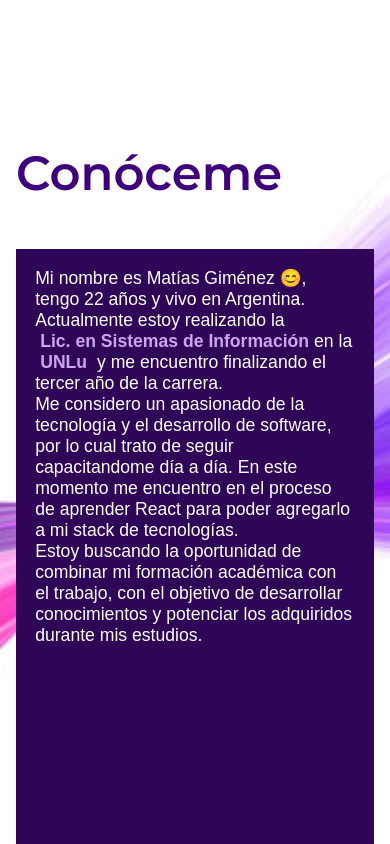
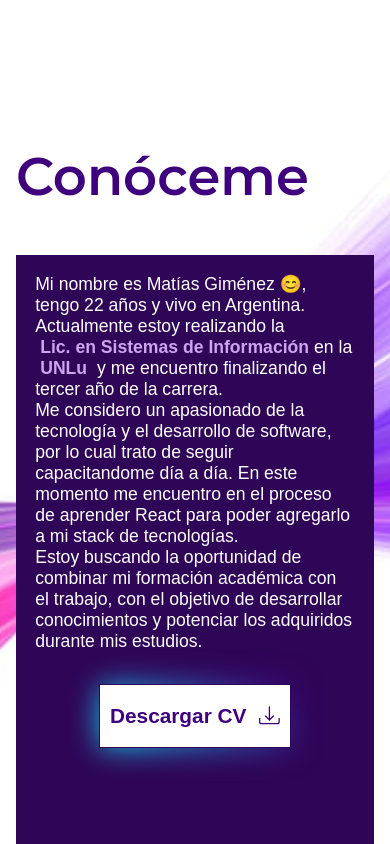
Before and after one commit to matiasgimenezdev/portfolio, a React (Vite) app: page / in a window 390 px wide. Shown: the part 780-1624 px from the top of the page. Built offline with nearby package versions, Linux system fonts and the light colour scheme; a web font is replaced by a local one.

Commit message:
adding button for downloading CV

```diff
--- a/src/components/About/About.jsx
+++ b/src/components/About/About.jsx
@@ -1,6 +1,6 @@
 import './About.scss';
 import { Link } from '../';
-import { ImLocation } from 'react-icons/im';
+import { BsDownload } from 'react-icons/bs';
 
 export function About() {
 	return (
@@ -28,10 +28,11 @@ export function About() {
 					conocimientos y potenciar los adquiridos durante mis
 					estudios.
 					<br />
-					<span className='location'>
-						<ImLocation />
-						Buenos Aires, Argentina
-					</span>
+					<a href='/CV.pdf' download='CV.pdf' className='cvLink'>
+						<button className='cvButton'>
+							Descargar CV <BsDownload />
+						</button>
+					</a>
 				</p>
 			</div>
 		</section>
--- a/src/components/About/About.scss
+++ b/src/components/About/About.scss
@@ -1,5 +1,5 @@
+@import '../../utils/variables.scss';
 @import '../../utils/shared.scss';
-@import '../../utils/variables.scss';
 
 .about {
 	min-height: 100vh;
@@ -26,18 +26,24 @@
 			color: white;
 			background-color: $darkPurple;
 			padding: 2rem;
+			z-index: 0;
 		}
 
-		.location {
-			font-family: $headerFont;
-			width: 100%;
-			display: flex;
-			justify-content: flex-start;
-			align-items: baseline;
-			gap: 1rem;
-			margin: 3rem 0;
-			font-size: 3rem;
-			color: white;
+		.cvLink {
+			text-decoration: none;
+			font-family: $titleFont;
+
+			.cvButton {
+				@include animatedButton;
+				font-weight: bold;
+				width: 40%;
+				height: 4rem;
+				margin: 2rem auto;
+
+				&:hover svg {
+					transform: translate(0px, 5px);
+				}
+			}
 		}
 	}
 }
@@ -61,10 +67,6 @@
 				width: 95%;
 				height: 85%;
 			}
-
-			.location {
-				font-size: 2rem;
-			}
 		}
 	}
 }
@@ -79,11 +81,6 @@
 				height: 75%;
 				padding: 1.2rem;
 			}
-
-			.location {
-				font-size: 2rem;
-				margin: 2rem 0;
-			}
 		}
 	}
 }
@@ -97,11 +94,6 @@
 				width: 95%;
 				height: 90%;
 			}
-
-			.location {
-				font-size: 1.8rem;
-				margin: 2rem 0;
-			}
 		}
 	}
 }
@@ -111,10 +103,6 @@
 		.aboutContent {
 			.aboutText {
 				height: 90%;
-			}
-
-			.location {
-				display: none;
 			}
 		}
 	}
@@ -132,7 +120,22 @@
 @media screen and (max-width: 450px) {
 	.about {
 		.aboutContent {
-			height: 85vh;
+			height: 90vh;
+
+			.cvLink {
+				text-decoration: none;
+				font-family: $titleFont;
+
+				.cvButton {
+					width: 60%;
+					height: 4rem;
+					margin: 2rem auto;
+
+					&:hover svg {
+						transform: translate(0px, 5px);
+					}
+				}
+			}
 		}
 	}
 }
@@ -150,7 +153,7 @@
 	.about {
 		font-size: 1.1rem;
 		.aboutContent {
-			height: 80vh;
+			height: 85vh;
 		}
 	}
 }
@@ -158,8 +161,5 @@
 @media screen and (max-width: 330px) {
 	.about {
 		font-size: 1rem;
-		.aboutContent {
-			height: 80vh;
-		}
 	}
 }
--- a/src/components/Introduction/Introduction.scss
+++ b/src/components/Introduction/Introduction.scss
@@ -1,4 +1,5 @@
 @import '../../utils/variables.scss';
+@import '../../utils/shared.scss';
 @import url('https://fonts.googleapis.com/css2?family=VT323&display=swap');
 
 .introduction {
@@ -48,50 +49,12 @@
 			width: 40%;
 
 			.moreButton {
-				font-family: $textFont;
-				display: flex;
-				align-items: center;
-				justify-content: center;
-				gap: 0.8rem;
-				height: 3rem;
+				@include animatedButton;
 				width: 100%;
-				font-size: 1.3rem;
-				padding: 0.5rem;
-				text-align: center;
-				background-color: white;
-				color: $purple;
-				outline: none;
-				border: 1px solid $darkPurple;
-				cursor: pointer;
-				position: relative;
 
 				&:hover svg {
 					translate: 8px 0;
 					background: white;
-				}
-
-				&::before {
-					content: '';
-					position: absolute;
-					top: 0;
-					left: 0;
-					width: 100%;
-					height: 100%;
-					z-index: -1;
-					background: linear-gradient(
-						45deg,
-						#f988ff,
-						#fc098b,
-						#3f007e,
-						#fc098b,
-						#f988ff,
-						#0fe9f8,
-						#3f007e,
-						#0fe9f8
-					);
-					background-size: 800%;
-					filter: blur(15px);
-					animation: glowing 25s linear infinite;
 				}
 			}
 		}
@@ -101,18 +64,6 @@
 		width: 500px;
 		height: 350px;
 		margin-bottom: 5%;
-	}
-}
-
-@keyframes glowing {
-	0% {
-		background-position: 0 0;
-	}
-	50% {
-		background-position: 400% 0;
-	}
-	100% {
-		background-position: 0 0;
 	}
 }
 
--- a/src/utils/shared.scss
+++ b/src/utils/shared.scss
@@ -3,7 +3,7 @@
 @mixin sectionTitle($title) {
 	font-family: $titleFont;
 	padding: 1rem;
-	font-size: 3rem;
+	font-size: 3em;
 	color: $purple;
 	position: relative;
 
@@ -24,3 +24,57 @@
 		transform: scaleX(1);
 	}
 }
+
+@mixin animatedButton {
+	font-family: $textFont;
+	display: flex;
+	align-items: center;
+	justify-content: center;
+	gap: 0.8rem;
+	height: 3rem;
+	font-size: 1.3rem;
+	padding: 0.5rem;
+	text-align: center;
+	background-color: white;
+	color: $purple;
+	outline: none;
+	border: 1px solid $darkPurple;
+	cursor: pointer;
+	position: relative;
+
+	&::before {
+		content: '';
+		position: absolute;
+		top: 0;
+		left: 0;
+		width: 100%;
+		height: 100%;
+		z-index: -1;
+		background: linear-gradient(
+			45deg,
+			#f988ff,
+			#fc098b,
+			#3f007e,
+			#fc098b,
+			#f988ff,
+			#0fe9f8,
+			#3f007e,
+			#0fe9f8
+		);
+		background-size: 800%;
+		filter: blur(15px);
+		animation: glowing 25s linear infinite;
+	}
+
+	@keyframes glowing {
+		0% {
+			background-position: 0 0;
+		}
+		50% {
+			background-position: 400% 0;
+		}
+		100% {
+			background-position: 0 0;
+		}
+	}
+}
```
Also changed, not shown: 1 other file (tests, documents, lock files or other folders).
